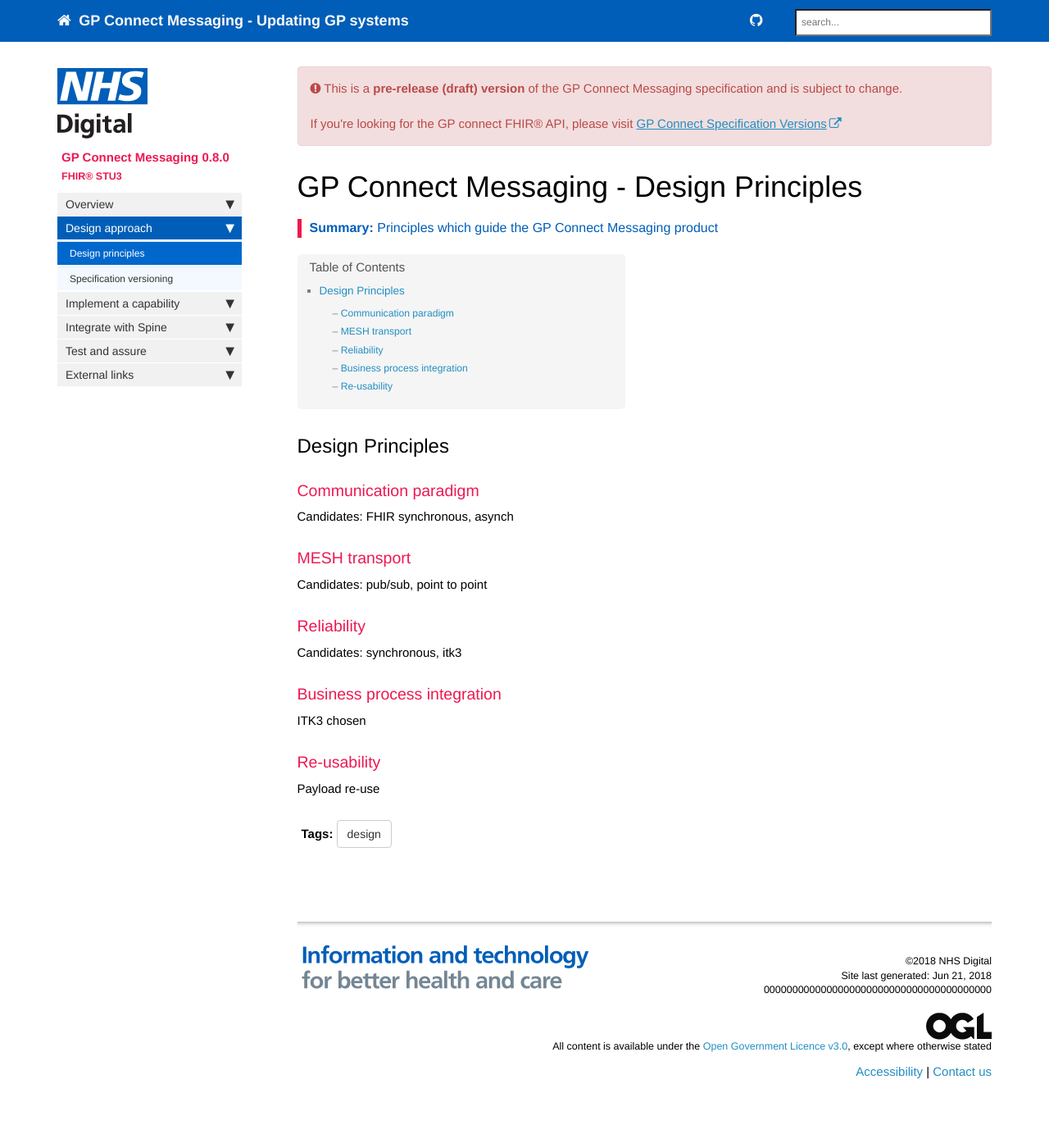
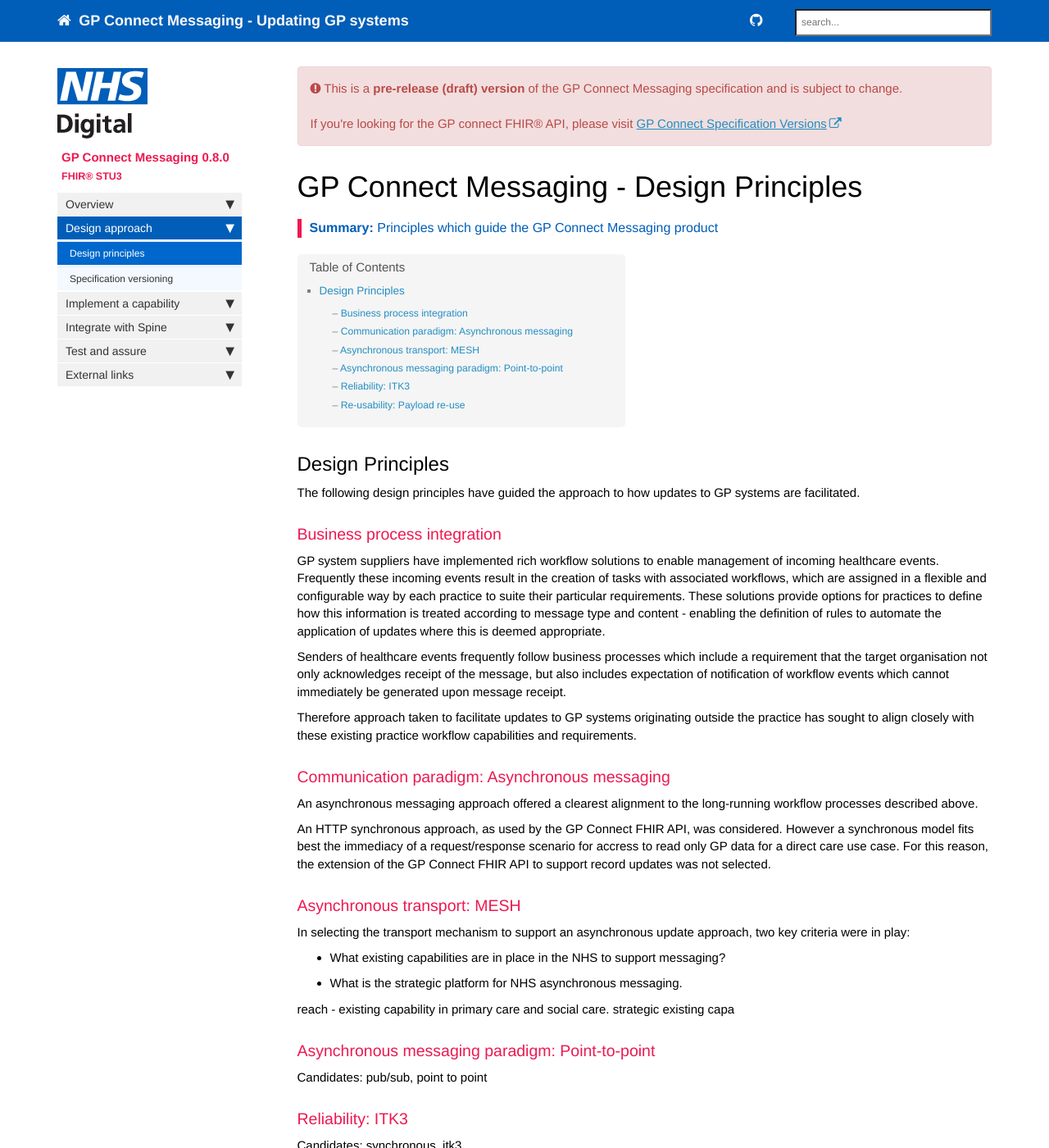
Before and after one commit to tim1ford/GPConnect-Messaging, a Jekyll site: the page built from pages/design/design_principles.md, in a window 1280 px wide and 1400 px high. Shown: the whole window at 82% size. Built offline with Jekyll 4.4.1, drawn with Linux system fonts in a browser that asks for light colours; nearby versions of some CDN libraries; comment, search, counter and statistics services are not loaded; some of the changed text lies outside the part shown.

Commit message:
More design principles

```diff
--- a/pages/design/design_principles.md
+++ b/pages/design/design_principles.md
@@ -9,22 +9,44 @@ summary: "Principles which guide the GP Connect Messaging product"
 
 ## Design Principles ##
 
-### Communication paradigm ###
+The following design principles have guided the approach to how updates to GP systems are facilitated.
 
-Candidates: FHIR synchronous, asynch
+### Business process integration ###
 
-### MESH transport ###
+GP system suppliers have implemented rich workflow solutions to enable management of incoming healthcare events. Frequently these incoming events result in the creation of tasks with associated workflows, which are assigned in a flexible and configurable way by each practice to suite their particular requirements. These solutions provide options for practices to define how this information is treated according to message type and content - enabling the definition of rules to automate the application of updates where this is deemed appropriate.
+
+Senders of healthcare events frequently follow business processes which include a requirement that the target organisation not only acknowledges receipt of the message, but also includes expectation of notification of workflow events which cannot immediately be generated upon message receipt.
+
+Therefore approach taken to facilitate updates to GP systems originating outside the practice has sought to align closely with these existing practice workflow capabilities and requirements.
+
+### Communication paradigm: Asynchronous messaging ###
+
+An asynchronous messaging approach offered a clearest alignment to the long-running workflow processes described above.
+
+An HTTP synchronous approach, as used by the GP Connect FHIR API, was considered. However a synchronous model fits best the immediacy of a request/response scenario for accress to read only GP data for a direct care use case.  For this reason, the extension of the GP Connect FHIR API to support record updates was not selected.
+
+### Asynchronous transport: MESH ###
+
+In selecting the transport mechanism to support an asynchronous update approach, two key criteria were in play:
+- What existing capabilities are in place in the NHS to support messaging?
+
+
+
+- What is the strategic platform for NHS asynchronous messaging.
+
+
+reach - existing capability in primary care and social care.
+strategic
+existing capa
+
+### Asynchronous messaging paradigm: Point-to-point ###
 
 Candidates: pub/sub, point to point
 
-### Reliability ###
+### Reliability: ITK3 ###
 
 Candidates: synchronous, itk3
 
-### Business process integration ###
-
-ITK3 chosen
-
-### Re-usability ###
+### Re-usability: Payload re-use ###
 
 Payload re-use
--- a/pages/overview/overview_priority_capabilities.md
+++ b/pages/overview/overview_priority_capabilities.md
@@ -1,5 +1,5 @@
 ---
-title: Priority capabilities for GP Connect
+title: Priority capabilities for GP Connect Messaging
 keywords: usecases
 tags: [usecase]
 sidebar: overview_sidebar
```
